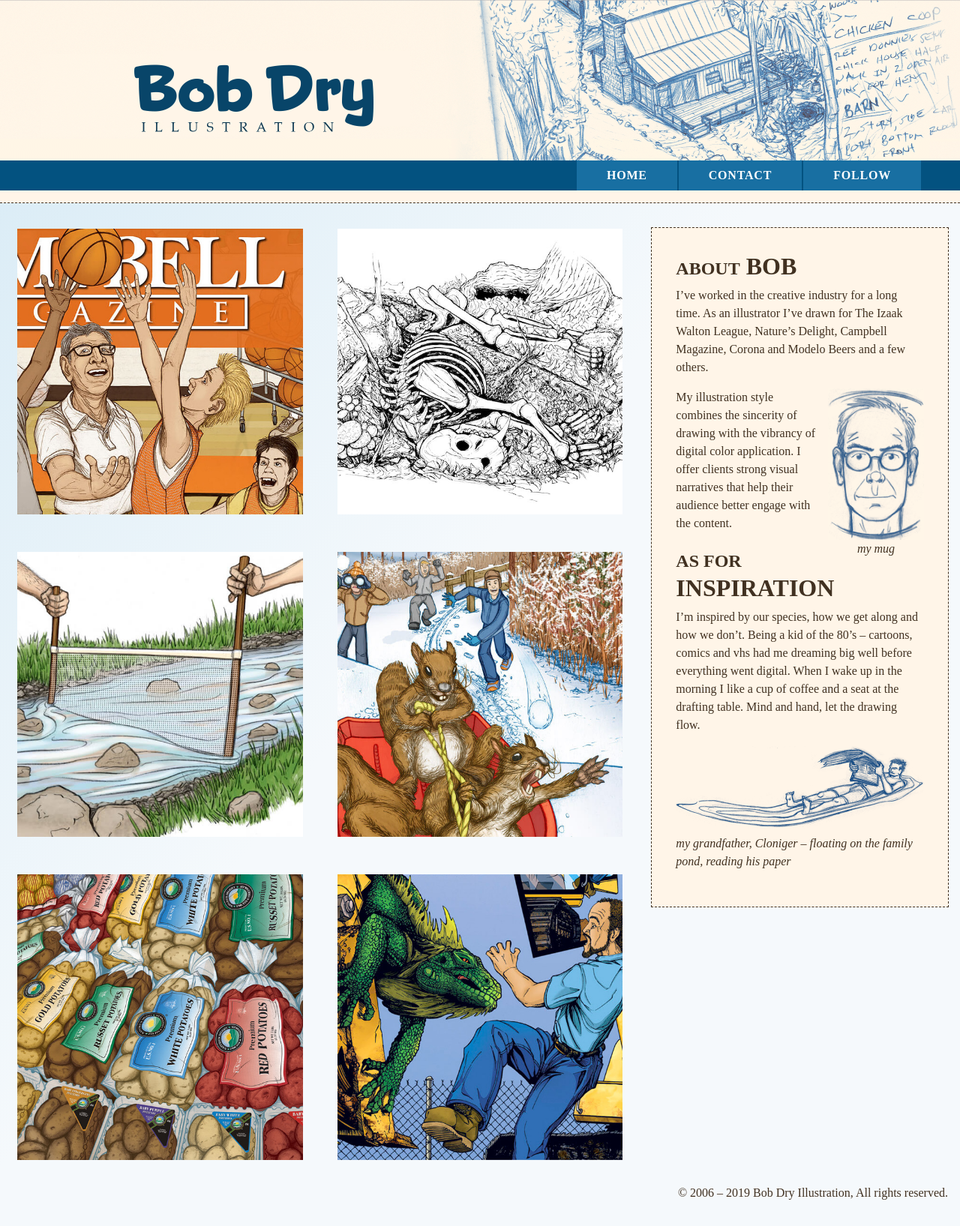
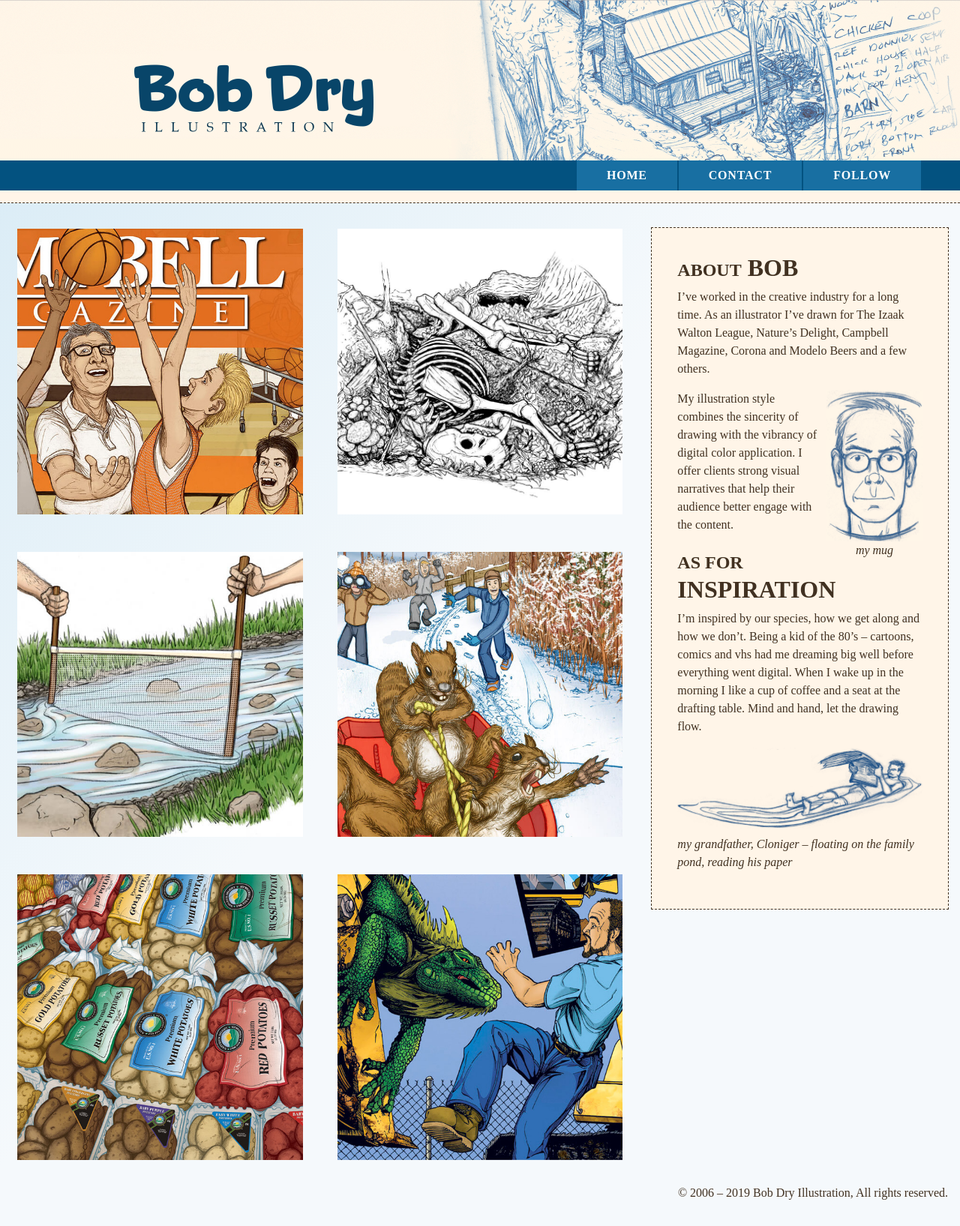
Before and after one commit to bobdry/illus, a Jekyll site: the page built from index.md, in a window 1280 px wide. Shown: the whole page at 75% size. Built offline with Jekyll 4.4.1, drawn with Linux system fonts in a browser that asks for light colours; some web fonts are replaced.

Commit message:
updates to Hatch

```diff
--- a/dist/css/main.css
+++ b/dist/css/main.css
@@ -9,7 +9,7 @@
 
 /************* header ***************/
 div.header,div.nav-blue,div.home,div.portfolio,footer {
-    max-width: 80.0rem;
+    max-width: 81.0rem;
     margin: 0 auto;
 }
 
@@ -101,7 +101,7 @@
 div.basic-info{
     background: #fff5e8;
     border: 1px dashed #413121;
-    padding: 2.0rem;
+    padding: 2.125rem;
     margin: 2.0rem 0;
 }
 
```
Also changed, not shown: dist/main.min.css, images/hatch1.jpg, images/hatch2.jpg, images/hatch_thumb.jpg.
